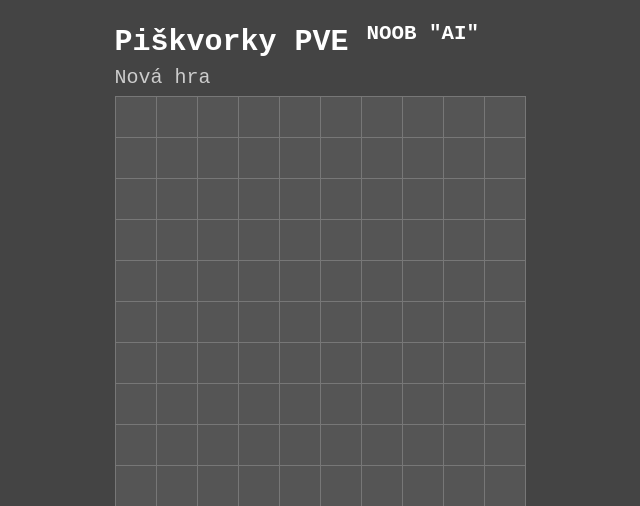
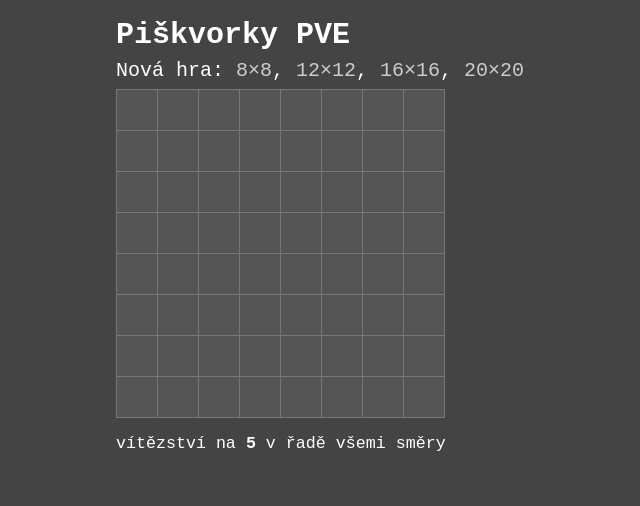
Before and after one commit to bubilem/php-examples, a PHP site: page /index.php?action=new&size=8 in a window 1280 px wide. Shown: the top 506 px of the page, without its empty margins (320-960 px from the left). Run offline with PHP 8.4, Linux system fonts and the light colour scheme.

Commit message:
pve size, ai

```diff
--- a/piskvorky/piskvorky_pve/functions.php
+++ b/piskvorky/piskvorky_pve/functions.php
@@ -20,9 +20,9 @@ function playerToHtml(string $player): string
 function showTable()
 {
     echo '<table>';
-    for ($y = 1; $y <= SIZE; $y++) {
+    for ($y = 1; $y <= $_SESSION['size']; $y++) {
         echo '<tr>';
-        for ($x = 1; $x <= SIZE; $x++) {
+        for ($x = 1; $x <= $_SESSION['size']; $x++) {
             echo '<td>';
             if (cast_in_playground($x, $y)) {
                 echo playerToHtml($_SESSION['playground'][$x][$y]);
@@ -45,7 +45,7 @@ function showTable()
  */
 function inside_playground(int $x, int $y): bool
 {
-    return !empty($x) && !empty($y) && $x >= 1 && $x <= SIZE && $y >= 1 && $y <= SIZE;
+    return !empty($x) && !empty($y) && $x >= 1 && $x <= $_SESSION['size'] && $y >= 1 && $y <= $_SESSION['size'];
 }
 
 /**
@@ -120,8 +120,8 @@ function ai_play()
         'x' => 1,
         'y' => 1
     ];
-    for ($y = 1; $y <= SIZE; $y++) {
-        for ($x = 1; $x <= SIZE; $x++) {
+    for ($y = 1; $y <= $_SESSION['size']; $y++) {
+        for ($x = 1; $x <= $_SESSION['size']; $x++) {
             if (!cast_in_playground($x, $y)) {
                 $danger = detect_position($x, $y);
                 if ($max['val'] < $danger) {
--- a/piskvorky/piskvorky_pve/index.php
+++ b/piskvorky/piskvorky_pve/index.php
@@ -15,14 +15,20 @@ require_once "functions.php";
 
 <body>
     <main>
-        <h1>Piškvorky PVE <sup><small>NOOB "AI"</small></sup></h1>
+        <h1>Piškvorky PVE</h1>
         <?php
-        echo '<p><a href="index.php?action=new">Nová hra</a></p>';
-
+        $sizes = [8, 12, 16, 20];
+        echo '<p>Nová hra: ';
+        foreach ($sizes as $size) {
+            echo ($size > 10 ? ', ' : '') . '<a href="index.php?action=new&size=' . $size . '">' . "$size&times;$size" . '</a>';
+        }
+        echo '</p>';
         //reset pro novou hru
         if (filter_input(INPUT_GET, 'action') == 'new') {
             session_unset();
             $_SESSION['game_over'] = false; //default
+            $size = intval(filter_input(INPUT_GET, 'size'));
+            $_SESSION['size'] = (in_array($size, $sizes) ? $size : 8);
         }
         if (isset($_SESSION['game_over'])) {
             //souřadnice ze vstupu
@@ -32,7 +38,9 @@ require_once "functions.php";
             if (inside_playground($x, $y) && !cast_in_playground($x, $y)) {
                 $_SESSION['playground'][$x][$y] = 'X'; //zapis tah
                 check_win($x, $y, 'X'); //zkontroluj výhru
-                ai_play();
+                if (!$_SESSION['game_over']) {
+                    ai_play();
+                }
             }
             //ukaž herní pole
             showTable();
```
